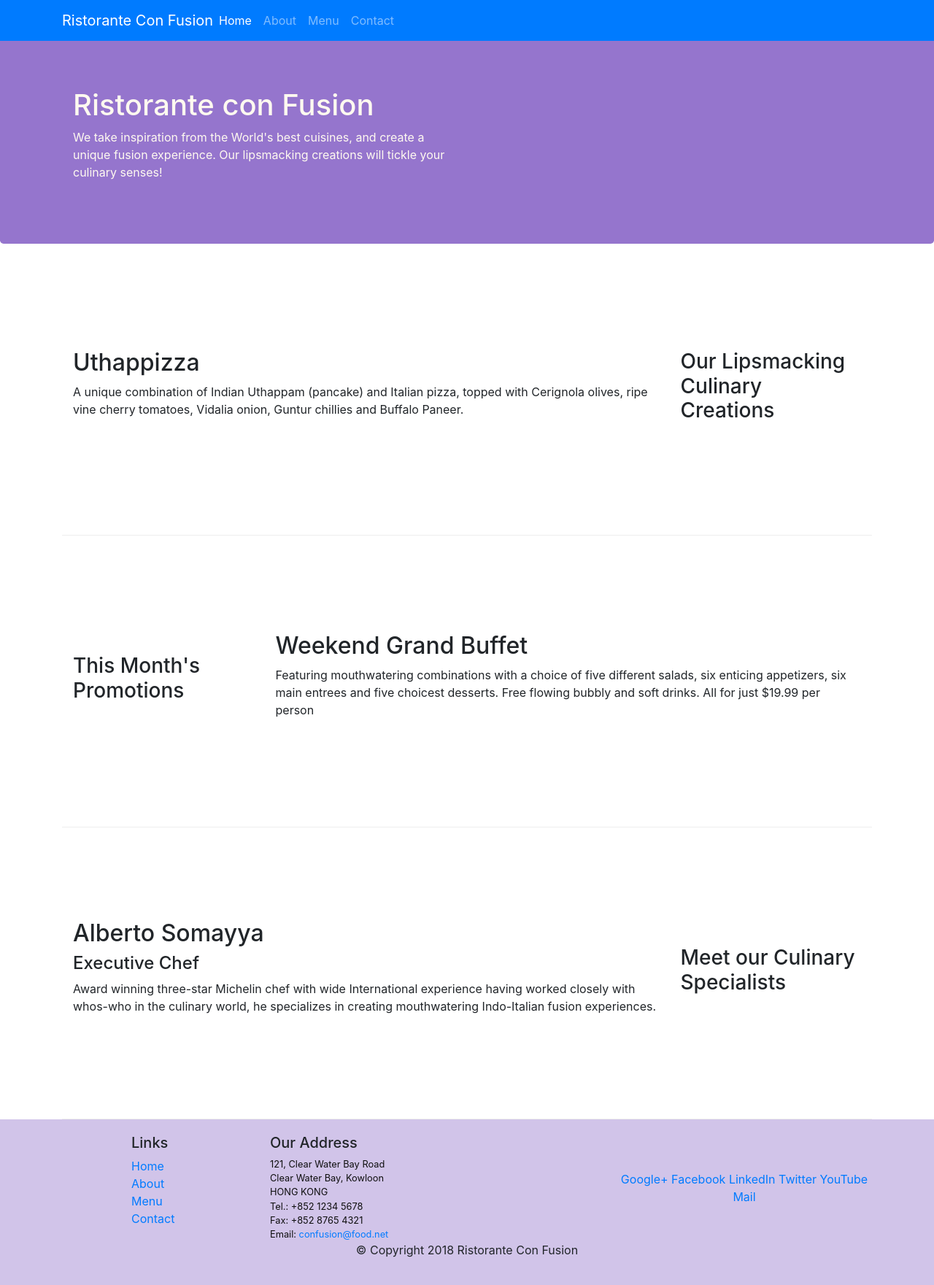
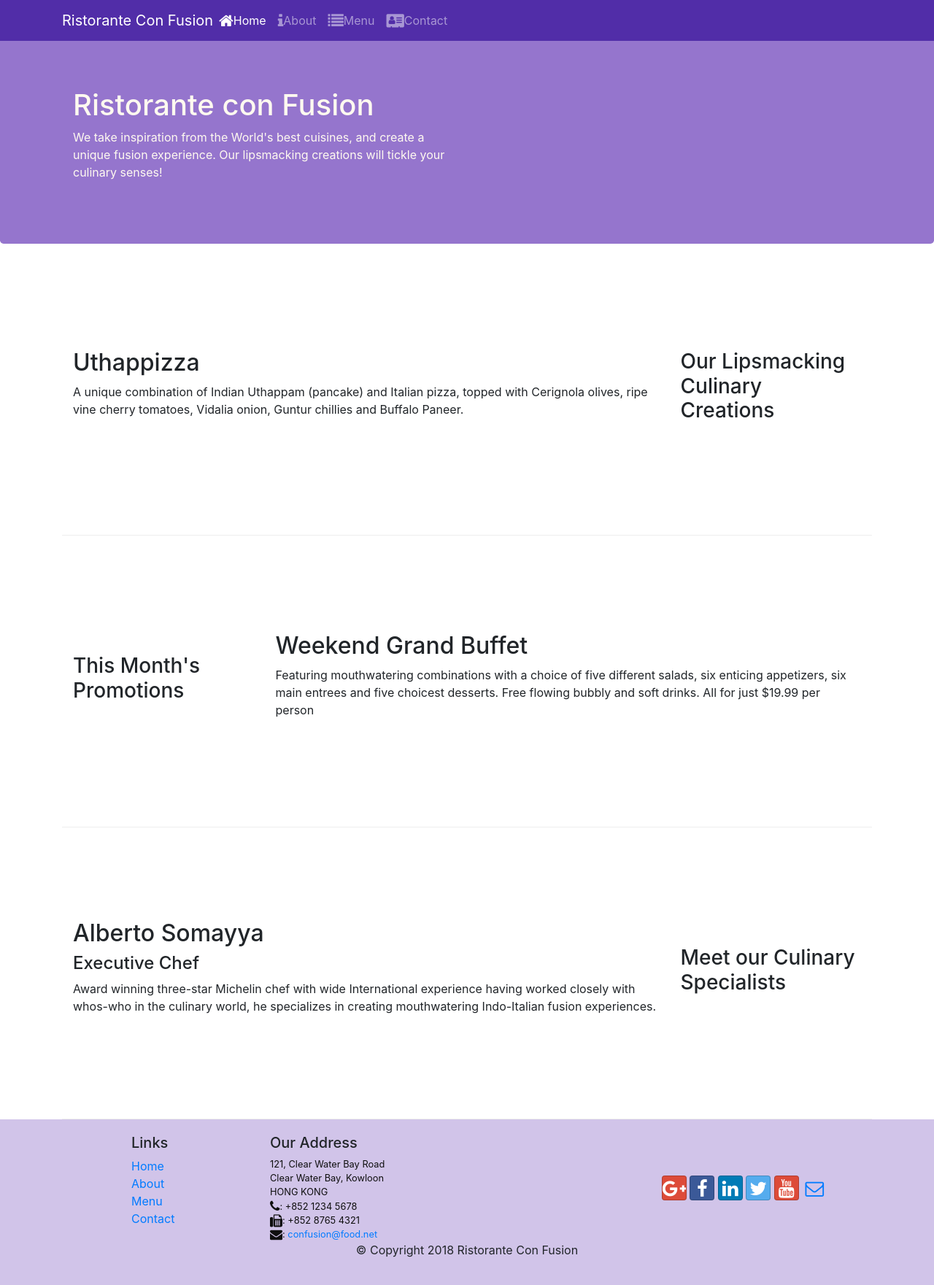
Before and after one commit to Alphabetisierungsrate/SelectedTopicsInSE, a website: page conFusion/index.html in a window 1280 px wide. Shown: the whole page at 73% size. Drawn offline with nearby package versions, Linux system fonts and the light colour scheme.

Commit message:
Exercise: Icon Fonts

```diff
--- a/conFusion/index.html
+++ b/conFusion/index.html
@@ -7,13 +7,15 @@
     <meta http-equiv="x-ua-compatible" content="ie=edge">
 
     <link rel="stylesheet" href="node_modules/bootstrap/dist/css/bootstrap.min.css">
+    <link rel="stylesheet" href="node_modules/font-awesome/css/font-awesome.min.css">
+    <link rel="stylesheet" href="node_modules/bootstrap-social/bootstrap-social.css">
     <link rel="stylesheet" href="css/styles.css">
 
     <title>Ristorante Con Fusion</title>
 </head>
 
 <body>
-    <nav class="navbar navbar-dark navbar-expand-sm bg-primary fixed-top">
+    <nav class="navbar navbar-dark navbar-expand-sm fixed-top">
         <div class="container">
             <button class="navbar-toggler" type="button" data-toggle="collapse" data-target="#Navbar">
                 <span class="navbar-toggler-icon"></span>
@@ -21,10 +23,10 @@
             <a class="navbar-brand mr-auto" href="#">Ristorante Con Fusion</a>
             <div class="collapse navbar-collapse" id="Navbar">
                 <ul class="navbar-nav mr-auto">
-                    <li class="nav-item active"><a class="nav-link" href="#">Home</a></li>
-                    <li class="nav-item"><a class="nav-link" href="./aboutus.html">About</a></li>
-                    <li class="nav-item"><a class="nav-link" href="#">Menu</a></li>
-                    <li class="nav-item"><a class="nav-link" href="#">Contact</a></li>
+                    <li class="nav-item active"><a class="nav-link" href="#"><span class="fa fa-home fa-lg"></span>Home</a></li>
+                    <li class="nav-item"><a class="nav-link" href="./aboutus.html"><span class="fa fa-info fa-lg"></span>About</a></li>
+                    <li class="nav-item"><a class="nav-link" href="#"><span class="fa fa-list fa-lg"></span>Menu</a></li>
+                    <li class="nav-item"><a class="nav-link" href="#"><span class="fa fa-address-card fa-lg"></span>Contact</a></li>
                 </ul>
             </div>
         </div>
@@ -95,19 +97,19 @@
 		              121, Clear Water Bay Road<br>
 		              Clear Water Bay, Kowloon<br>
 		              HONG KONG<br>
-		              Tel.: +852 1234 5678<br>
-		              Fax: +852 8765 4321<br>
-		              Email: <a href="mailto:confusion@food.net">confusion@food.net</a>
+		              <i class="fa fa-phone fa-lg"></i>: +852 1234 5678<br>
+		              <i class="fa fa-fax fa-lg"></i>: +852 8765 4321<br>
+		              <i class="fa fa-envelope fa-lg"></i>: <a href="mailto:confusion@food.net">confusion@food.net</a>
 		           </address>
                 </div>
                 <div class="col-12 col-sm-4 align-self-center">
                     <div class="text-center">
-                        <a href="http://google.com/+">Google+</a>
-                        <a href="http://www.facebook.com/profile.php?id=">Facebook</a>
-                        <a href="http://www.linkedin.com/in/">LinkedIn</a>
-                        <a href="http://twitter.com/">Twitter</a>
-                        <a href="http://youtube.com/">YouTube</a>
-                        <a href="mailto:">Mail</a>
+                        <a class="btn btn-social-icon btn-google" href="http://google.com/+"><i class="fa fa-google-plus"></i></a>
+                        <a class="btn btn-social-icon btn-facebook" href="http://www.facebook.com/profile.php?id="><i class="fa fa-facebook"></i></a>
+                        <a class="btn btn-social-icon btn-linkedin" href="http://www.linkedin.com/in/"><i class="fa fa-linkedin"></i></a>
+                        <a class="btn btn-social-icon btn-twitter" href="http://twitter.com/"><i class="fa fa-twitter"></i></a>
+                        <a class="btn btn-social-icon btn-google" href="http://youtube.com/"><i class="fa fa-youtube"></i></a>
+                        <a class="btn btn-social-icon" href="mailto:"><i class="fa fa-envelope-o"></i></a>
                     </div>
                 </div>
            </div>
--- a/conFusion/package.json
+++ b/conFusion/package.json
@@ -15,6 +15,8 @@
   },
   "dependencies": {
     "bootstrap": "^4.0.0",
+    "bootstrap-social": "^5.1.1",
+    "font-awesome": "^4.7.0",
     "jquery": "^3.3.1",
     "popper.js": "^1.12.9"
   }
```
Also changed, not shown: conFusion/aboutus.html (+15 -13 lines), 1 other file.
